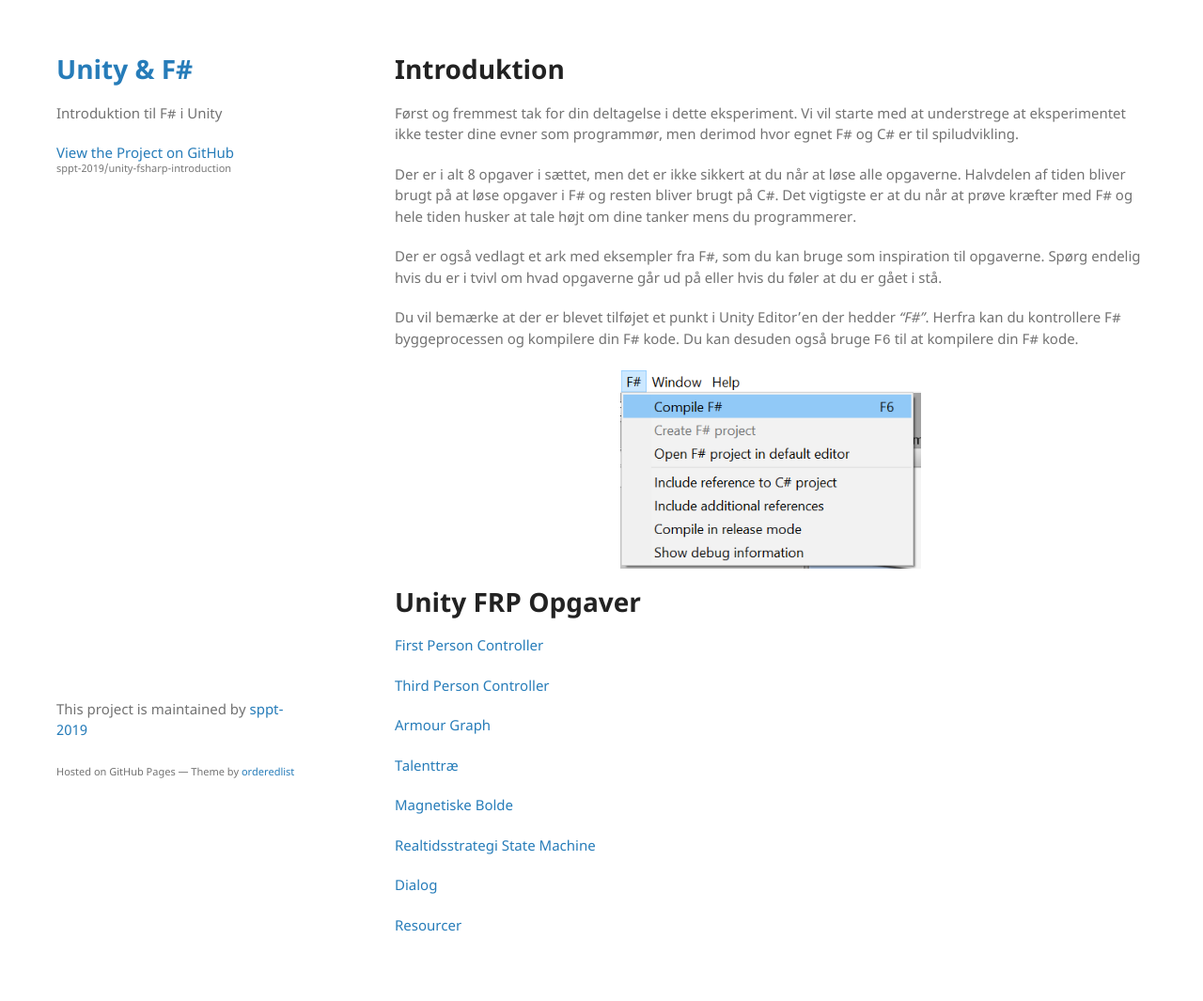
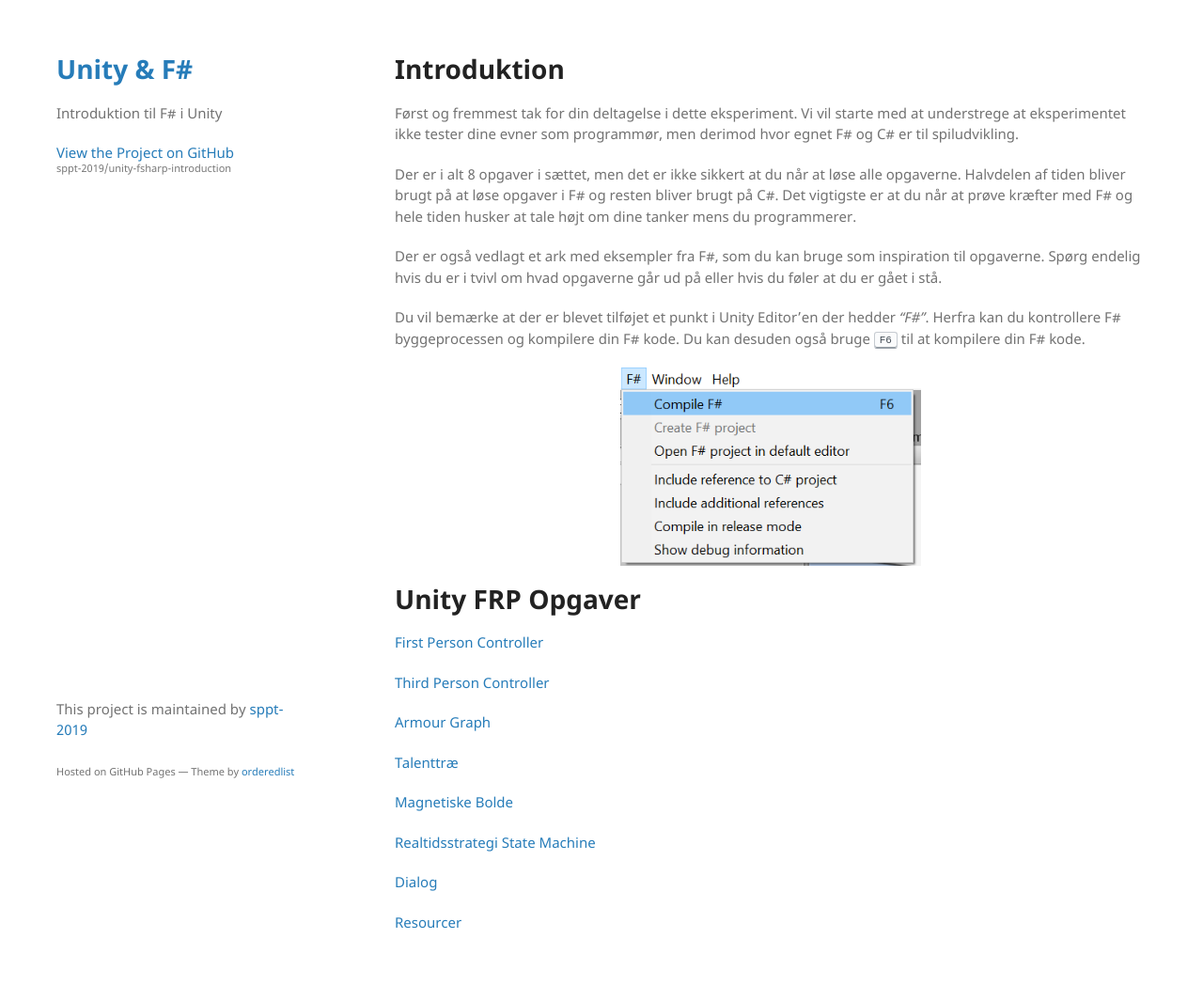
Before and after one commit to sppt-2019/unity-fsharp-introduction, a Jekyll site: the page built from tasks/README.md, in a window 1280 px wide. Shown: the whole page at 94% size. Built offline with Jekyll 4.4.1, drawn with Linux system fonts in a browser that asks for light colours; our own code applies the rules of GitHub Pages for plain Markdown files.

Commit message:
Update jekyll-theme-minimal.scss

```diff
--- a/_sass/jekyll-theme-minimal.scss
+++ b/_sass/jekyll-theme-minimal.scss
@@ -16,6 +16,20 @@ h1, h2, h3, h4, h5, h6 {
 
 p, ul, ol, table, pre, dl {
   margin:0 0 20px;
+}
+
+kbd {
+  background-color: #fafbfc;
+  border: 1px solid #c6cbd1;
+  border-bottom-color: #959da5;
+  border-radius: 3px;
+  box-shadow: inset 0 -1px 0 #959da5;
+  color: #444d56;
+  display: inline-block;
+  font-size: 11px;
+  line-height: 10px;
+  padding: 3px 5px;
+  vertical-align: middle;
 }
 
 h1, h2, h3 {
```
